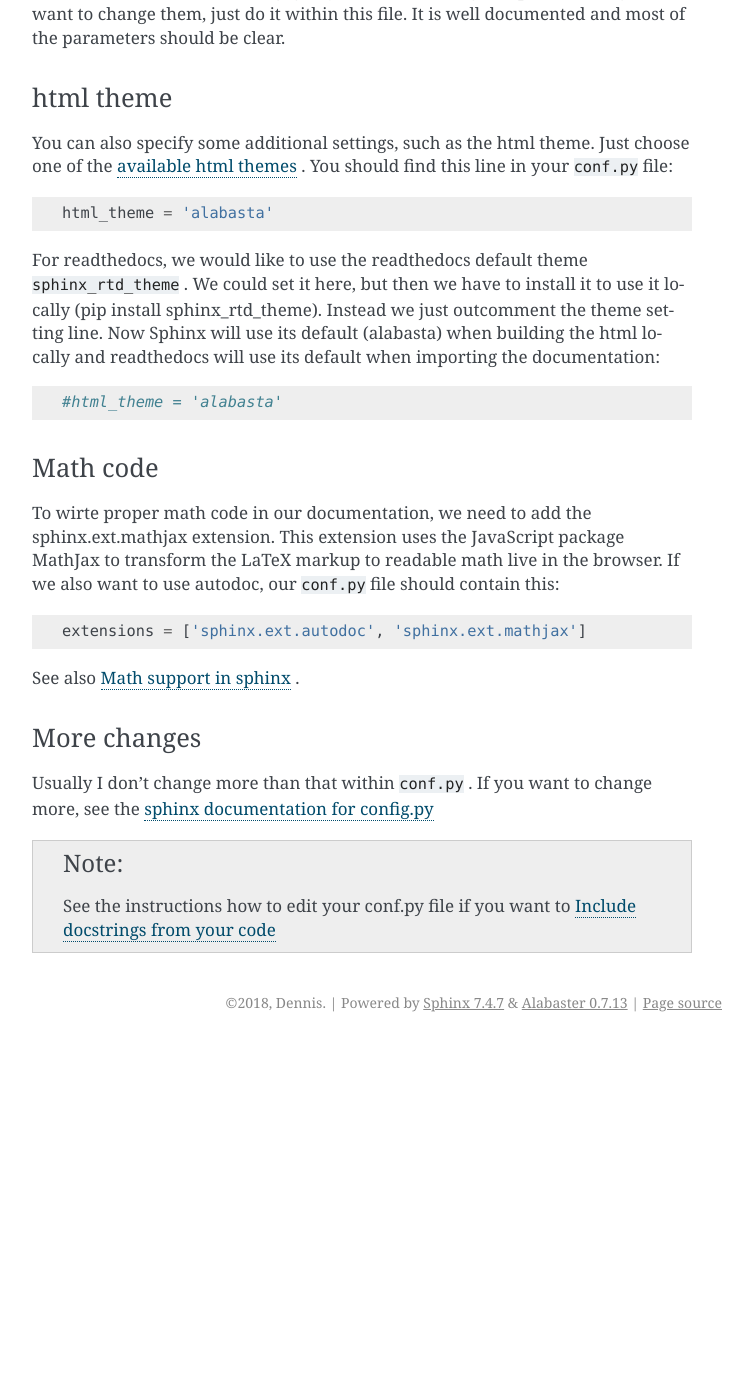
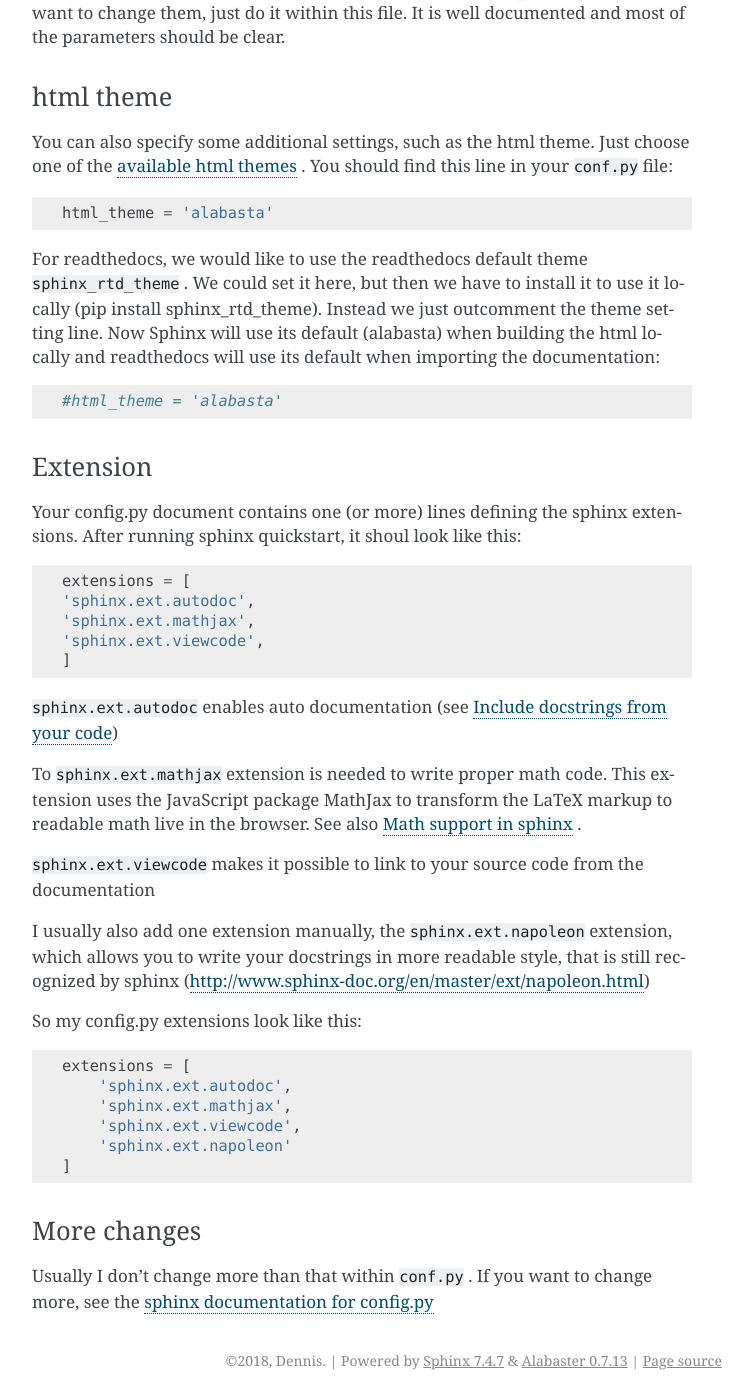
Before and after one commit to dennisatabay/exmplpckg, a Sphinx documentation site: the page built from docs/sphinx_start.rst, in a window 1280 px wide and 1400 px high, scrolled down 1532 px. Shown: the whole window, without its empty margins (388-1141 px from the left). Built offline with Sphinx 7.4.7, drawn with Linux system fonts in a browser that asks for light colours; pages that are not in the unit, such as notebooks, are missing from menus; before the commit the page ends 2574 px from its top, so only the background shows below that; some of the changed text lies outside the part shown.

Commit message:
add manual autodoc examples

```diff
--- a/docs/conf.py
+++ b/docs/conf.py
@@ -42,7 +42,8 @@ release = '0.1'
 extensions = [
     'sphinx.ext.autodoc',
     'sphinx.ext.mathjax',
-    'sphinx.ext.githubpages',
+    'sphinx.ext.viewcode',
+	'sphinx.ext.napoleon'
 ]
 
 # Add any paths that contain templates here, relative to this directory.
--- a/docs/sphinx_start.rst
+++ b/docs/sphinx_start.rst
@@ -36,20 +36,22 @@ choose **y** here! Also select **y** for include math, rendered in the browser b
 * Root path for the documentation [.]:
 * Separate source and build directories (y/N) [n]:
 * Name prefix for templates and static dir [_]:
-* Project name: 	an_example_pypi_project
-* Author name(s): 	Your Name
-* Project version: 	0.0.1
+* Project name: 	**project name**
+* Author name(s): 	**Your Name**
+* Project version: 	(0.0.1)
 * Project release [0.0.1]:
 * Source file suffix [.rst]:
 * Name of your master document (without suffix) [index]:
-* autodoc: automatically insert docstrings from modules (y/N) [n]: 	y
+* epub: Do you want to use the epub builder (y/n) [n]:
+* autodoc: automatically insert docstrings from modules (y/N) [n]: 	**y**
 * doctest: automatically test code snippets in doctest blocks (y/N) [n]:
 * intersphinx: link between Sphinx documentation of different projects (y/N) [n]:
 * todo: write “todo” entries that can be shown or hidden on build (y/N) [n]:
 * coverage: checks for documentation coverage (y/N) [n]:
-* pngmath: include math, rendered as PNG images (y/N) [n]:
-* jsmath: include math, rendered in the browser by JSMath (y/N) [n]: y
+* pngmath: include math, rendered as PNG images (y/N) [n]: **y**
+* jsmath: include math, rendered in the browser by JSMath (y/N) [n]: **y**
 * ifconfig: conditional inclusion of content based on config values (y/N) [n]:
+* viewcode: include links to the source code of documented Python objects (y/n) [n]: **y**
 * Create Makefile? (Y/n) [y]:
 * Create Windows command file? (Y/n) [y]:
 
@@ -85,17 +85,38 @@ will use its default when importing the documentation::
 
 .. _math_label:
 
-Math code
+Extension
 ^^^^^^^^^^^^
 
-To wirte proper math code in our documentation, we need to add
-the sphinx.ext.mathjax extension. This extension uses the JavaScript
+Your config.py document contains one (or more) lines defining the sphinx extensions. After running
+sphinx quickstart, it shoul look like this::
+
+    extensions = [
+    'sphinx.ext.autodoc',
+    'sphinx.ext.mathjax',
+    'sphinx.ext.viewcode',
+    ]
+
+
+``sphinx.ext.autodoc`` enables auto documentation (see :ref:`autodoc`)
+
+To ``sphinx.ext.mathjax`` extension is needed to write proper math code. This extension uses the JavaScript
 package MathJax to transform the LaTeX markup to readable math live in the browser.
-If we also want to use autodoc, our ``conf.py`` file should contain this::
+See also `Math support in sphinx`_ .
 
-	extensions = ['sphinx.ext.autodoc', 'sphinx.ext.mathjax']
+``sphinx.ext.viewcode`` makes it possible to link to your source code from the documentation
 
-See also `Math support in sphinx`_ .
+I usually also add one extension manually, the ``sphinx.ext.napoleon`` extension, which allows you to
+write your docstrings in more readable style, that is still recognized by sphinx (http://www.sphinx-doc.org/en/master/ext/napoleon.html)
+
+So my config.py extensions look like this::
+
+    extensions = [
+        'sphinx.ext.autodoc',
+        'sphinx.ext.mathjax',
+        'sphinx.ext.viewcode',
+        'sphinx.ext.napoleon'
+    ]
 
 
 More changes
@@ -103,7 +124,6 @@ More changes
 
 Usually I don't change more than that within ``conf.py`` . If  you want to change more, see the `sphinx documentation for config.py`_
 
-.. note:: See the instructions how to edit your conf.py file if you want to :ref:`autodoc`
 
 
 .. _a screencast: https://www.youtube.com/watch?feature=player_embedded&v=oJsUvBQyHBs
```
Also changed, not shown: other parts of docs/sphinx_start.rst (+0 -2 lines), docs/autodoc.rst (+43 -13 lines).
